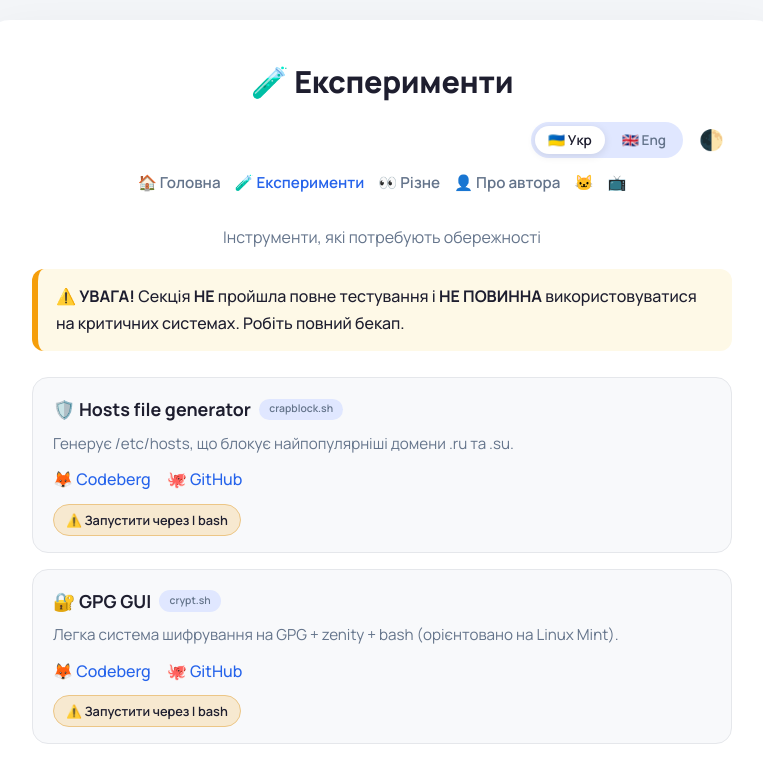
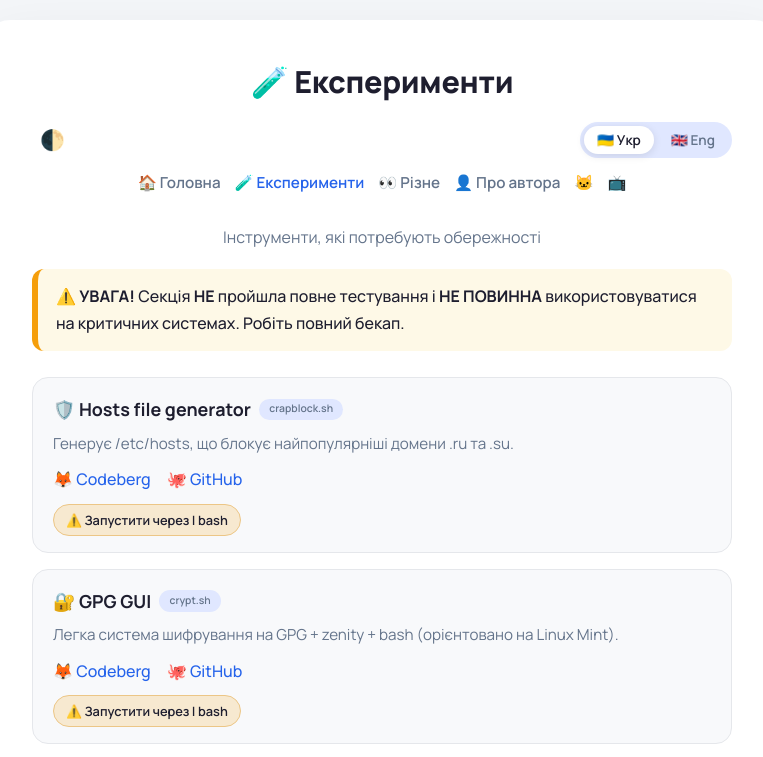
Before and after one commit to ualinuxoid/ualinuxoid.github.io, a plain HTML site: page experimental/index.html in a window 1280 px wide. Shown: the top 757 px of the page, without its empty margins (258-1021 px from the left). Drawn offline with Linux system fonts and the light colour scheme.

Commit message:
theme toggle left, language switch right on /experimental

```diff
--- a/experimental/index.html
+++ b/experimental/index.html
@@ -55,7 +55,7 @@
         .nav { display: flex; flex-wrap: wrap; gap: 4px 14px; justify-content: center; width: 100%; }
         .nav a { font-weight: 600; color: var(--muted); font-size: 0.95rem; }
         .nav a:hover, .nav a.active { color: var(--accent); text-decoration: none; }
-        .header-controls { display: flex; gap: 8px; align-items: center; flex-wrap: wrap; width: 100%; justify-content: flex-end; order: -1; }
+        .header-controls { display: flex; gap: 8px; align-items: center; flex-wrap: wrap; width: 100%; justify-content: space-between; order: -1; }
         .lang-switch { display: flex; gap: 4px; background: var(--accent-soft); border-radius: 40px; padding: 4px; }
         .lang-btn {
             border: none; background: transparent; padding: 5px 13px; border-radius: 30px;
@@ -209,11 +209,11 @@
     <h1 data-i18n="page-title">🧪 Експерименти</h1>
     <div class="header-bar">
         <div class="header-controls">
+            <button class="icon-btn" id="themeToggle" type="button" aria-label="Toggle theme">🌓</button>
             <div class="lang-switch" role="group" aria-label="Language">
                 <button class="lang-btn active" data-lang="uk" type="button">🇺🇦 Укр</button>
                 <button class="lang-btn" data-lang="en" type="button">🇬🇧 Eng</button>
             </div>
-            <button class="icon-btn" id="themeToggle" type="button" aria-label="Toggle theme">🌓</button>
         </div>
         <div class="nav">
             <a href="/" data-i18n="nav-home">🏠 Головна</a>
```
